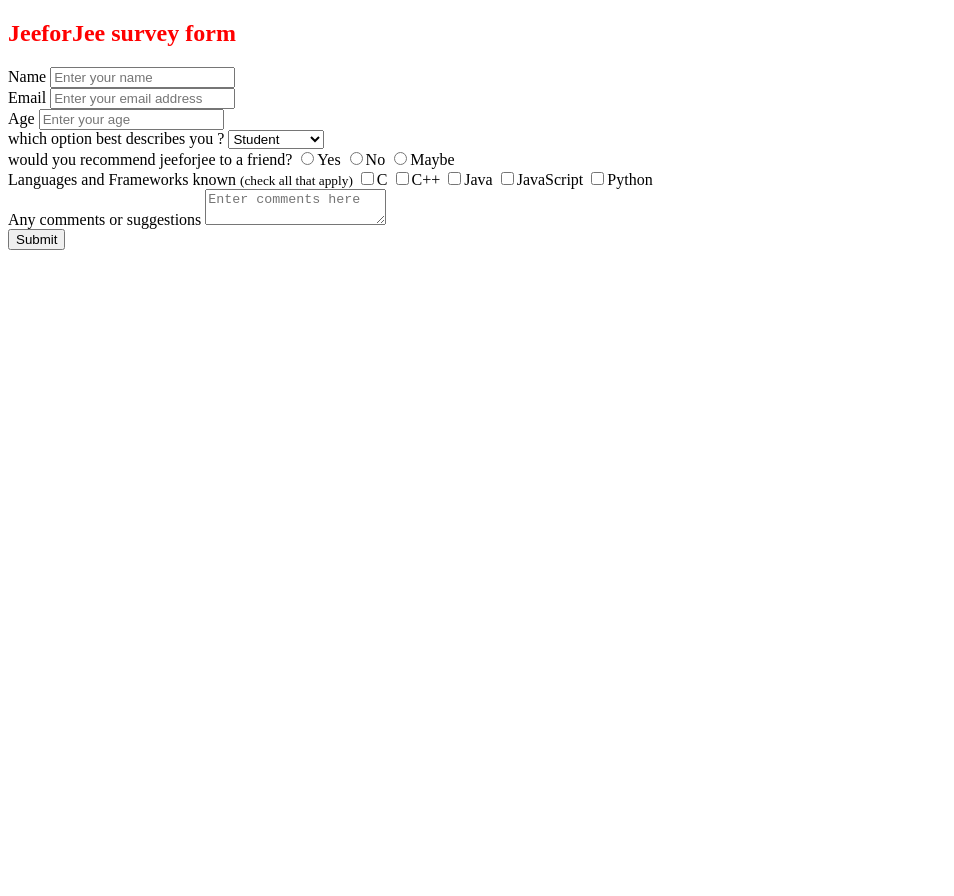
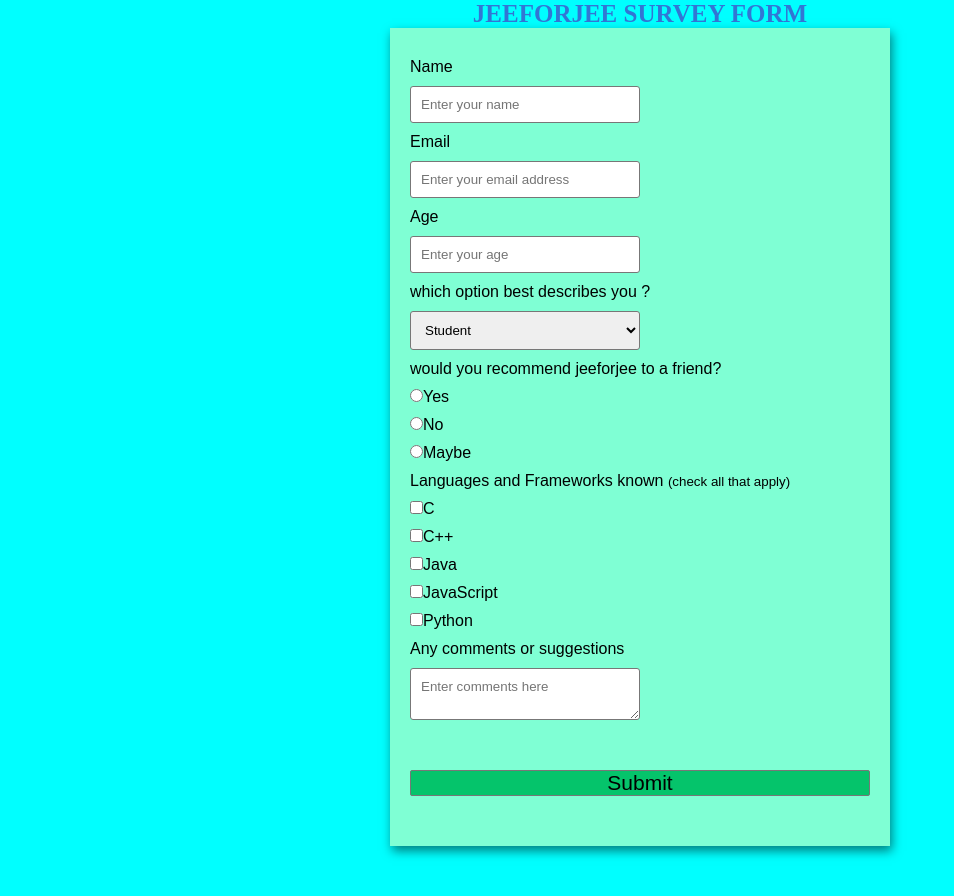
Before and after one commit to monoo920/My_survey_form, a plain HTML site: page index.html in a window 1280 px wide. Shown: the whole page, without its empty margins (0-954 px from the left). Before the commit the page ends 800 px from the top, so only its background shows below. Drawn offline with Linux system fonts and the light colour scheme.

Commit message:
initial commit

```diff
--- a/index.html
+++ b/index.html
@@ -9,7 +9,7 @@
 <body>
     <div class="container">
         <header class="header">
-            <h2>JeeforJee survey form</h2>
+            <h1>JEEFORJEE SURVEY FORM</h1>
         </header>
         <form action="" id="form">
             <div class="form-control">
--- a/style.css
+++ b/style.css
@@ -1,3 +1,61 @@
-h2{
-    color:red;
+*{
+    margin: 0;
+    padding: 0;
+    box-sizing: border-box;
 }
+body{
+    background-color: #00ffff;
+    font-family: sans-serif;
+    text-align: center;
+}
+.header{
+    margin-bottom: -50px;
+
+}
+.header h1{
+    color: rgba(80, 35, 186, 0.622);
+    font-size: 25px;
+    font-family: f;
+}
+form{
+    background-color: #7fffd4;
+    max-width: 500px;
+    margin: 50px auto;
+    padding: 30px 20px;
+    box-shadow: 2px 5px 10px rgba(0, 0, 0, 0.5);
+
+}
+.form-control{
+    text-align: left;
+    margin-bottom: 10px;
+}
+.form-control label{
+    display: block;
+    margin-bottom: 10px;
+}
+.form-control input,
+.form-control select,
+.form-control textarea{
+    border: 1px solid #777;
+    border-radius: 3px;
+    font-family: inherit;
+    padding: 10px;
+    display: block;
+    width: 50%;
+}
+.form-control input[type="radio"],
+.form-control input[type="checkbox"] {
+    display: inline-block;
+    width: auto;
+}
+button {
+    background-color: #05c46b;
+    border: 1px solid #777;
+    border-radius: 2px;
+    font-family: inherit;
+    font-size: 21px;
+    display: block;
+    width: 100%;
+    margin-top: 50px;
+    margin-bottom: 20px;
+}
```
